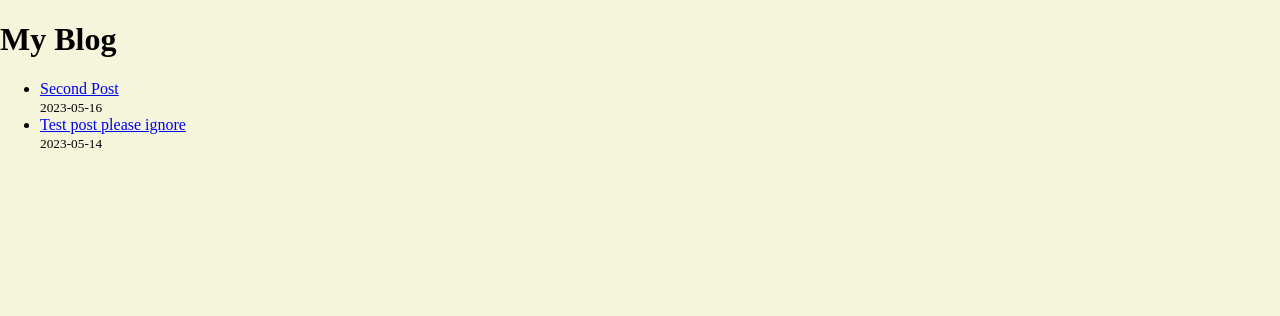
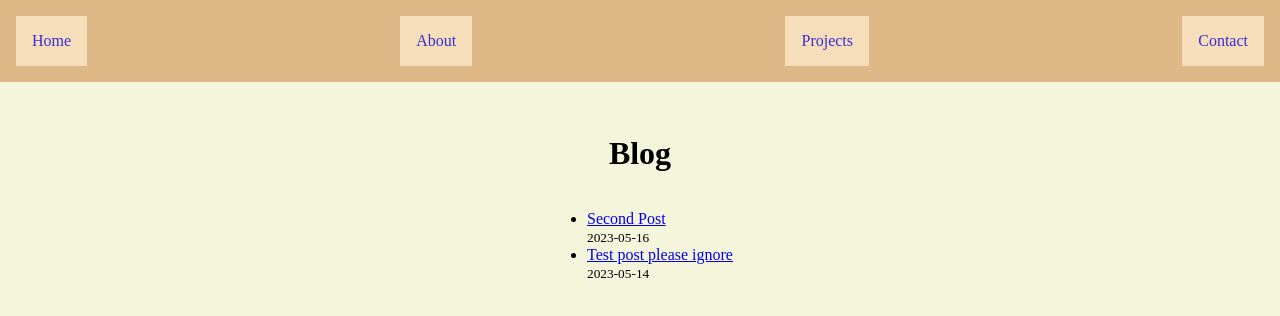
Before and after one commit to dusty-g/personal-website, a Next.js app: page /blog in a window 1280 px wide. Shown: the top 316 px of the page. Built offline with nearby package versions, Linux system fonts and the light colour scheme.

Commit message:
update blog styling and add blog to nav bar

```diff
--- a/components/nav.tsx
+++ b/components/nav.tsx
@@ -13,6 +13,7 @@
           <Link href="/"><li className={router.pathname != '/' ? styles.inactive : styles.active}>Home</li></Link>
           <Link href="/about"><li className={router.pathname != '/about' ? styles.inactive : styles.active}>About</li></Link>
           <Link href="/projects"><li className={router.pathname != '/projects' ? styles.inactive : styles.active}>Projects</li></Link>
+          {/* <Link href="/blog"><li className={router.pathname != '/blog' ? styles.inactive : styles.active}>Blog</li></Link> */}
           <Link href="/contact"><li className={router.pathname != '/contact' ? styles.inactive : styles.active}>Contact</li></Link>
         </ul>
       </nav>
--- a/pages/blog.tsx
+++ b/pages/blog.tsx
@@ -1,11 +1,21 @@
 import { GetStaticProps } from 'next';
 import Link from 'next/link';
 import { getSortedPostsData, PostData } from '../utils/posts';
+import Head from 'next/head';
+import Nav from 'src/components/nav';
 
 export default function Blog({ allPostsData }: { allPostsData: PostData[] }) {
   return (
-    <div>
-      <h1>My Blog</h1>
+    <>
+    <Head>
+        <title>Blog</title>
+        <meta name="description" content="Personal website for Dusty Galindo" />
+        <meta name="viewport" content="width=device-width, initial-scale=1" />
+        <link rel="icon" href="/favicon.ico" />
+      </Head>
+      <Nav />
+    <main className='main'>
+      <h1>Blog</h1>
       <ul>
         {allPostsData.map(({ id, date, title }) => (
           <li key={id}>
@@ -17,7 +27,8 @@
           </li>
         ))}
       </ul>
-    </div>
+    </main>
+    </>
   );
 }
 
```
Also changed, not shown: pages/blog/[id].tsx (+17 -4 lines).
